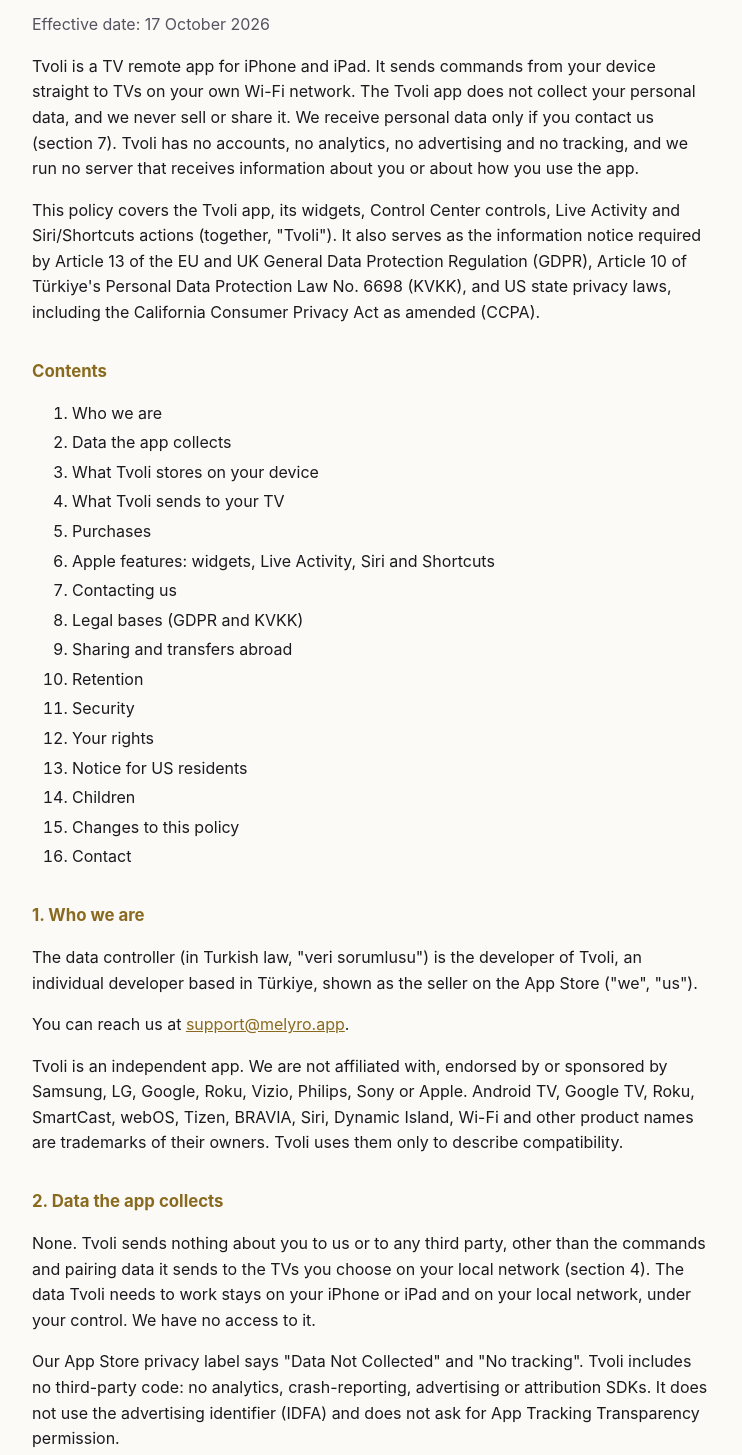
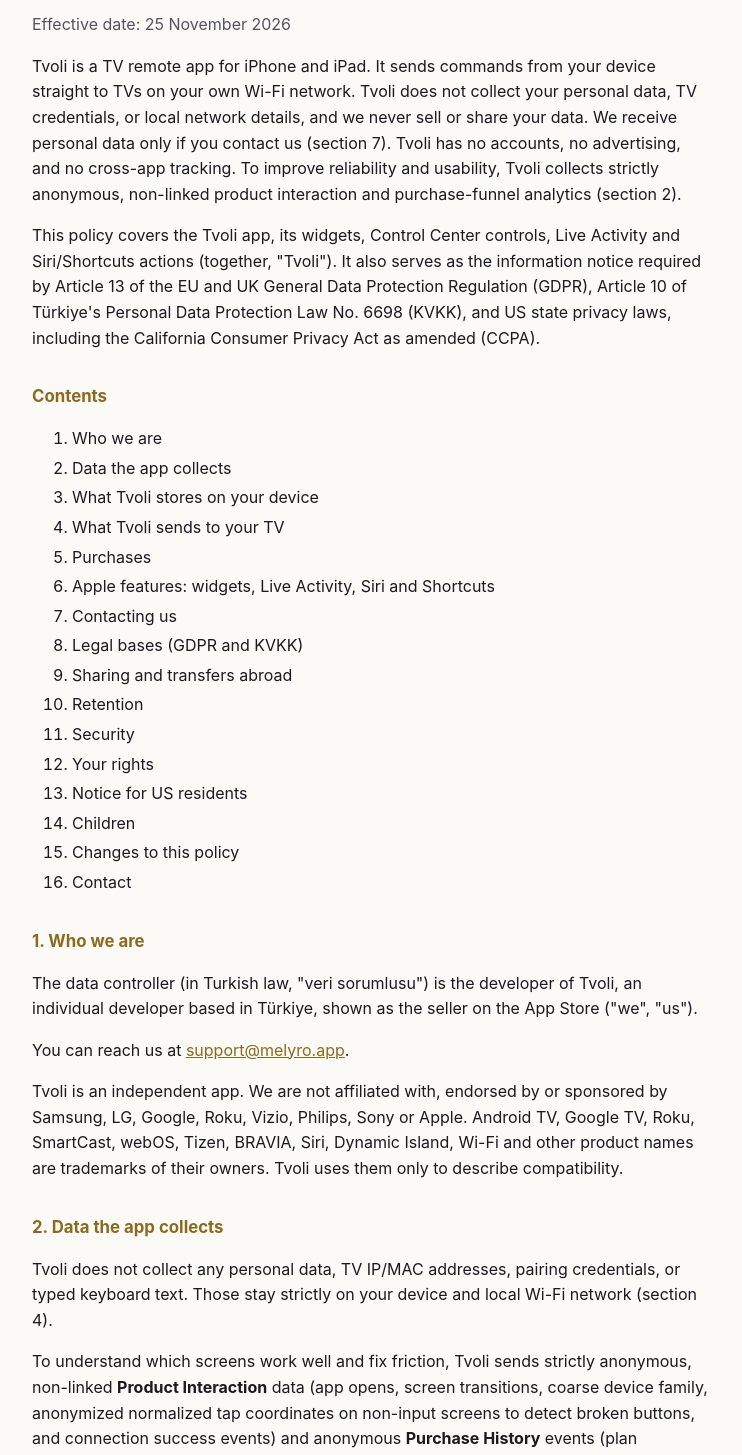
Before and after one commit to cenkgundev/tvoli-privacy, a plain HTML site: page index.html in a window 1280 px wide. Shown: the part 136-1591 px from the top of the page, without its empty margins (268-1010 px from the left). Drawn offline with Linux system fonts and the light colour scheme.

Commit message:
Update privacy policy for anonymous product & purchase analytics (Apple 5.1.1)

```diff
--- a/index.html
+++ b/index.html
@@ -34,9 +34,9 @@ footer a{color:var(--muted)} footer a[aria-current]{color:var(--fg);text-decorat
 <div class="top" role="group" aria-label="Language"><strong aria-current="page">EN</strong><a href="privacy-tr.html" hreflang="tr" lang="tr">TR</a></div>
 <h1>Tvoli Privacy Policy</h1>
 
-<p class="muted">Effective date: 17 October 2026</p>
+<p class="muted">Effective date: 25 November 2026</p>
 
-<p>Tvoli is a TV remote app for iPhone and iPad. It sends commands from your device straight to TVs on your own Wi-Fi network. The Tvoli app does not collect your personal data, and we never sell or share it. We receive personal data only if you contact us (section 7). Tvoli has no accounts, no analytics, no advertising and no tracking, and we run no server that receives information about you or about how you use the app.</p>
+<p>Tvoli is a TV remote app for iPhone and iPad. It sends commands from your device straight to TVs on your own Wi-Fi network. Tvoli does not collect your personal data, TV credentials, or local network details, and we never sell or share your data. We receive personal data only if you contact us (section 7). Tvoli has no accounts, no advertising, and no cross-app tracking. To improve reliability and usability, Tvoli collects strictly anonymous, non-linked product interaction and purchase-funnel analytics (section 2).</p>
 
 <p>This policy covers the Tvoli app, its widgets, Control Center controls, Live Activity and Siri/Shortcuts actions (together, "Tvoli"). It also serves as the information notice required by Article 13 of the EU and UK General Data Protection Regulation (GDPR), Article 10 of Türkiye's Personal Data Protection Law No. 6698 (KVKK), and US state privacy laws, including the California Consumer Privacy Act as amended (CCPA).</p>
 
@@ -71,9 +71,9 @@ footer a{color:var(--muted)} footer a[aria-current]{color:var(--fg);text-decorat
 
 <h2 id="s2">2. Data the app collects</h2>
 
-<p>None. Tvoli sends nothing about you to us or to any third party, other than the commands and pairing data it sends to the TVs you choose on your local network (section 4). The data Tvoli needs to work stays on your iPhone or iPad and on your local network, under your control. We have no access to it.</p>
+<p>Tvoli does not collect any personal data, TV IP/MAC addresses, pairing credentials, or typed keyboard text. Those stay strictly on your device and local Wi-Fi network (section 4).</p>
 
-<p>Our App Store privacy label says "Data Not Collected" and "No tracking". Tvoli includes no third-party code: no analytics, crash-reporting, advertising or attribution SDKs. It does not use the advertising identifier (IDFA) and does not ask for App Tracking Transparency permission.</p>
+<p>To understand which screens work well and fix friction, Tvoli sends strictly anonymous, non-linked <strong>Product Interaction</strong> data (app opens, screen transitions, coarse device family, anonymized normalized tap coordinates on non-input screens to detect broken buttons, and connection success events) and anonymous <strong>Purchase History</strong> events (plan selected/completed) using a random app-only install UUID. This anonymous telemetry is processed via Supabase and PostHog EU Cloud (Frankfurt, EU) solely for product analytics. Our App Store privacy label declares "Data Not Linked to You" (Product Interaction &amp; Purchase History — Analytics) and "No Tracking". Tvoli includes no advertising or attribution SDKs, does not access the IDFA, and never requests App Tracking Transparency permission.</p>
 
 <p>Tvoli asks for one permission: Local Network access, so it can find and control TVs on your Wi-Fi. It does not use your camera, microphone, location, contacts, photos, Bluetooth or notifications.</p>
 
```
Also changed, not shown: privacy-tr.html (+4 -4 lines).
